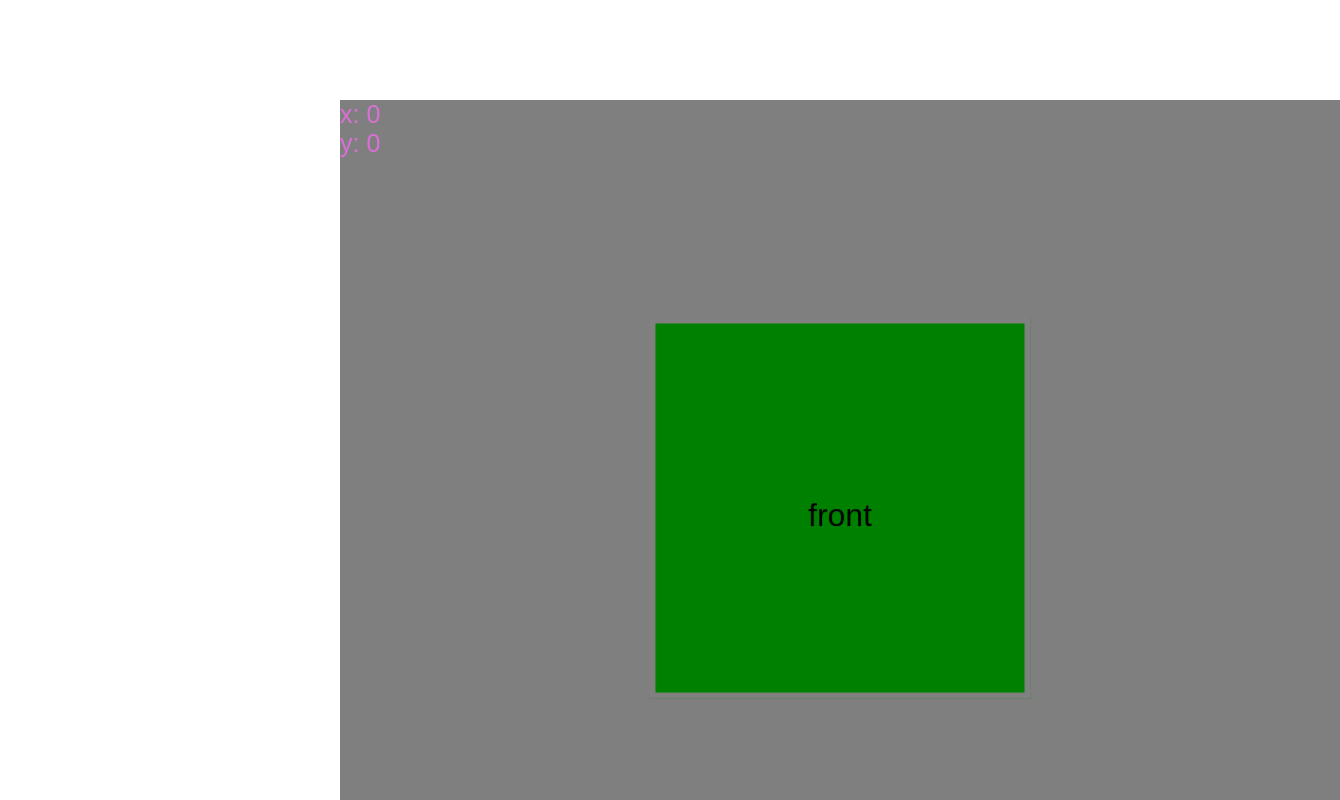
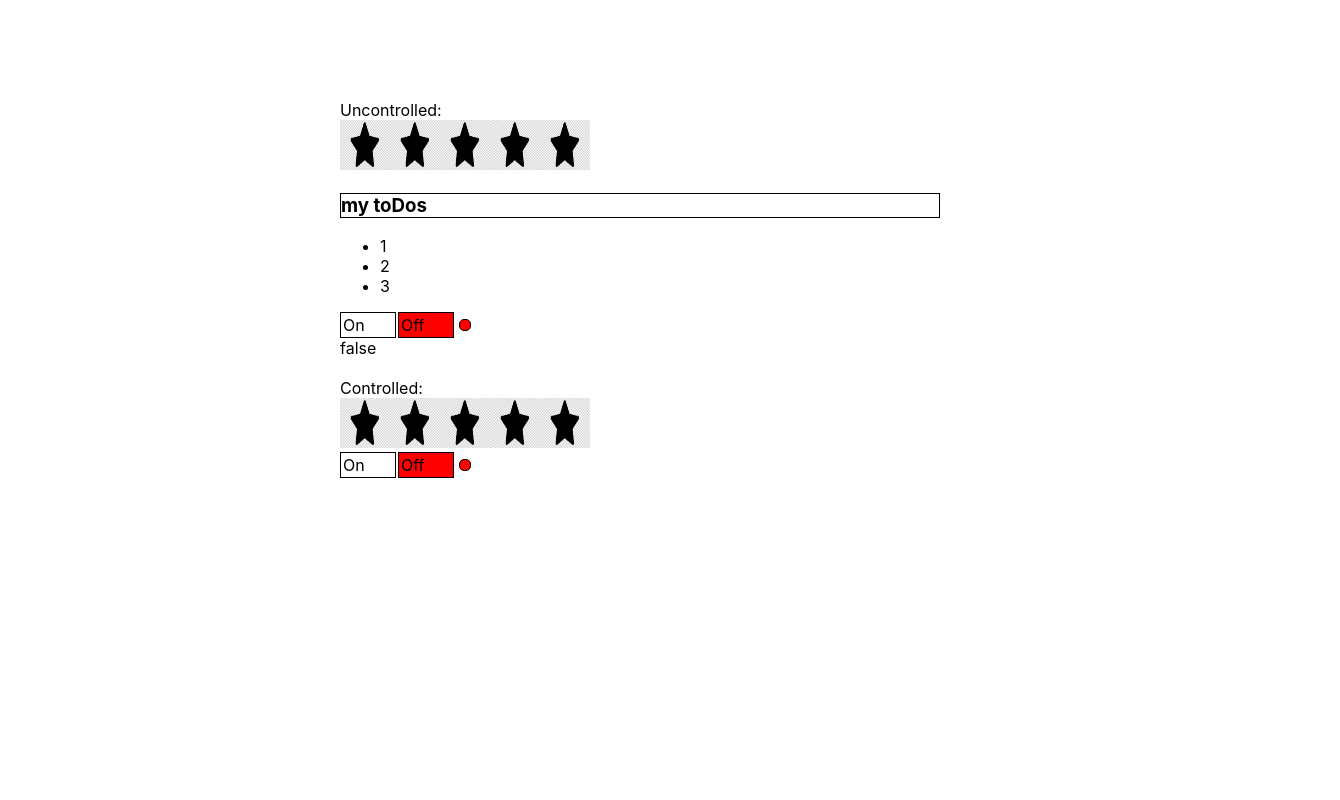
Before and after one commit to nickolayArbuzov/portfolio, a React (Create React App) app in the folder Desktop/reactPro/reactpro/: page / in a window 1280 px wide. Shown: the top 800 px of the page, 1340 px wide, since content can reach past the window. Built offline with nearby package versions, Linux system fonts and the light colour scheme.

Commit message:
lesson15

```diff
--- a/Desktop/reactPro/reactpro/src/App.tsx
+++ b/Desktop/reactPro/reactpro/src/App.tsx
@@ -20,8 +20,8 @@ function App() {
 
   return (
     <div className={s.App}>
-      <RubicksCube />
-      {/*<AppTitle title={'Uncontrolled:'}/>
+      {/*<RubicksCube/>*/}
+      <AppTitle title={'Uncontrolled:'}/>
       <UncontrolledRating />
       <UncontrolledAccordeon title={'my toDos'} />
       <UncontrolledOnOff onChange={setUncontrolledToggle} title={unControlledtoggle.toString()} />
@@ -32,8 +32,8 @@ function App() {
               onClick={setFixValue}
               onMouseEnter={setRatingValue}
               onMouseLeave={setRatingValue}/>
-      <Accordeon title={'my purchases'} onClick={setCollapsed} collapsed={collapsed}/>
-      <OnOff onClick={setToggle} toggle={toggle}/>*/}
+      {/*<Accordeon title={'my purchases'} onClick={setCollapsed} collapsed={collapsed}/>*/}
+      <OnOff onClick={setToggle} toggle={toggle}/>
     </div>
   );
 }
--- a/Desktop/reactPro/reactpro/src/components/Accordion/UncontrolledAccordeon.tsx
+++ b/Desktop/reactPro/reactpro/src/components/Accordion/UncontrolledAccordeon.tsx
@@ -1,22 +1,19 @@
-import React, { useState } from 'react';
+import React, { useReducer } from 'react';
 import s from './Accordeon.module.css';
+import { reducer, TOGGLE_COLLAPSED } from './reducer';
 
 type UncontrolledAccordeonPropsType = {
   title: string,
 }
 
 export function UncontrolledAccordeon(props: UncontrolledAccordeonPropsType) {
-
-  let [collapsed, setCollapsed] = useState(false);
-
-  const onSetCollapsed = () => {
-    setCollapsed(!collapsed);
-  }
+  console.log('uncontrolledAcc render')
+  let [state, dispatch] = useReducer(reducer, { collapsed: false });
 
   return (
     <div>
-      <UncontrolledAccordeonTitle onSetCollapsed={onSetCollapsed} title={props.title}/>
-      {collapsed && <UncontrolledAccordeonBody />}
+      <UncontrolledAccordeonTitle onSetCollapsed={() => {dispatch({type: TOGGLE_COLLAPSED})}} title={props.title}/>
+      {!state.collapsed && <UncontrolledAccordeonBody />}
     </div>
   )
 }
@@ -27,6 +24,7 @@ type UncontrolledAccordeonTitlePropsType = {
 }
 
 function UncontrolledAccordeonTitle(props: UncontrolledAccordeonTitlePropsType) {
+  console.log('uncontrolledAccTitle render')
   return (
     <div>
       <h3 className={s.title} onClick={props.onSetCollapsed}>{props.title}</h3>
@@ -35,6 +33,7 @@ function UncontrolledAccordeonTitle(props: UncontrolledAccordeonTitlePropsType)
 }
 
 function UncontrolledAccordeonBody() {
+  console.log('uncontrolledAccBody render')
   return (
     <div>
       <ul>
--- /dev/null
+++ b/Desktop/reactPro/reactpro/src/components/Accordion/reducer.tsx
@@ -0,0 +1,21 @@
+export const TOGGLE_COLLAPSED = 'TOGGLE-COLLAPSED';
+
+export type ActionType = {
+    type: string
+}
+
+export type StateType = {
+    collapsed: boolean
+}
+
+export const reducer = (state: StateType, action: ActionType): StateType => {
+    switch (action.type){
+        case TOGGLE_COLLAPSED:
+            return {
+                ...state,
+                collapsed: !state.collapsed
+            }
+        default:
+            return state;
+    }
+}
--- a/Desktop/reactPro/reactpro/src/components/RubicksCube/RubicksCube.tsx
+++ b/Desktop/reactPro/reactpro/src/components/RubicksCube/RubicksCube.tsx
@@ -8,7 +8,6 @@ type onOffPropsType = {
 }
 
 export function RubicksCube() {
-
   let [x, setx] = useState(0);
   let [y, sety] = useState(0);
   let [z, setz] = useState(0);
@@ -21,8 +20,8 @@ export function RubicksCube() {
     let beginX = e.clientX;
     let beginY = e.clientY;
     e.target.addEventListener('mousemove', (e:any) => {
-        sety((e.clientX - beginX)/1000*360);
-        setx((beginY - e.clientY)/1000*360);
+        sety((e.clientX - beginX));
+        setx((beginY - e.clientY));
     })
   }
 
```
Also changed, not shown: 2 other files (tests, documents, lock files or other folders).
